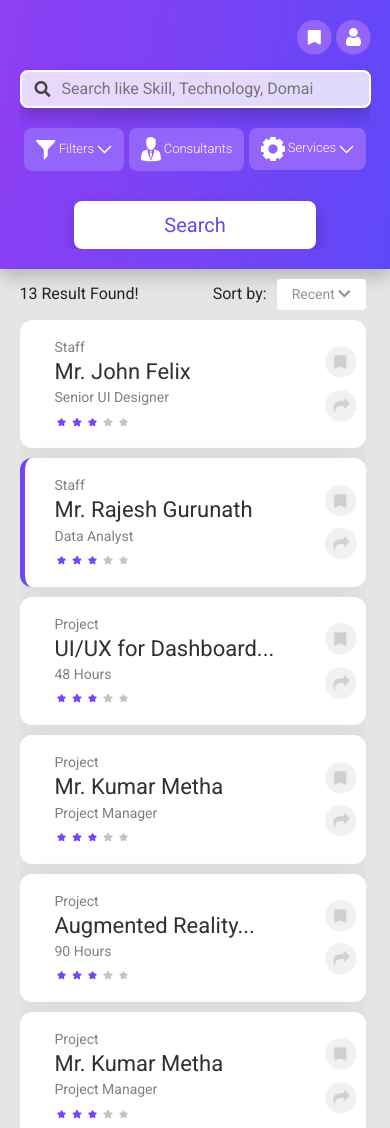
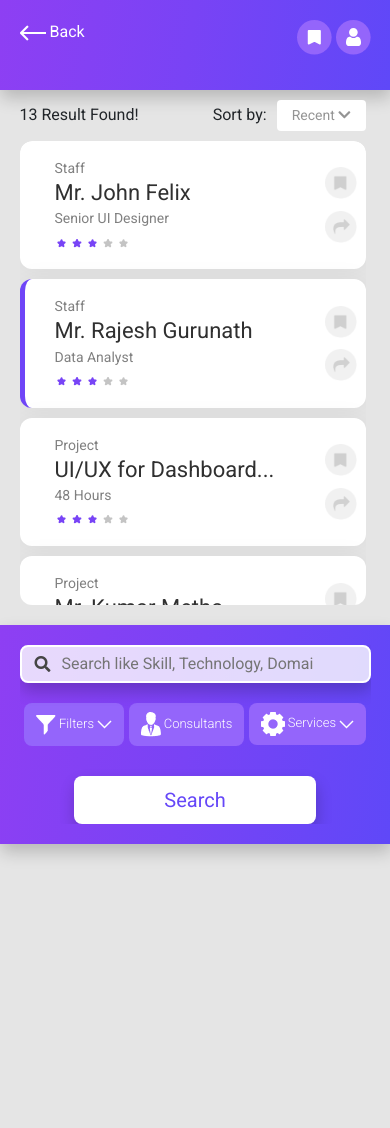
Before and after one commit to aarii22/dashboard-project, a plain HTML site: page index.html in a window 390 px wide. Shown: the top 1128 px of the page. After the commit the page ends 844 px from the top, so only its background shows below. Drawn offline with nearby package versions, Linux system fonts and the light colour scheme.

Commit message:
Add files via upload

```diff
--- a/css/style.css
+++ b/css/style.css
@@ -74,8 +74,13 @@ header{
     margin-bottom: 10px;
 }
 header .user-detail{
-    text-align: right;
+    display: flex;
+    justify-content: flex-end;
     padding-bottom: 15px;
+}
+header .user-detail .back-fn{
+    color: #FFFFFF;
+    display: none;
 }
 header .search-content{
     flex-basis: 70%;
@@ -97,7 +102,7 @@ header .search-btn{
     box-shadow: 1px 8px 16px rgba(0, 0, 0, 0.2);
     transition: all 0.2s ease-in;
 }
-.primary-btn:focus{
+.primary-btn:focus, .sec-btn:focus{
     outline: none;
 }
 .sec-btn{
@@ -274,6 +279,10 @@ header .service .dropdown{
     color: #737373;
     margin: 8px 0px;
 }
+/* Footer */
+.footer{
+    display: none;
+}
 /* Modal */
 .modal .modal-header{
     border: none;
@@ -299,6 +308,18 @@ header .service .dropdown{
     header .wrapper{
         flex-direction: column;
         text-align: center;
+        display: none !important;
+    }
+    .footer .wrapper{
+        flex-direction: column;
+        text-align: center;
+        display: block !important;
+    }
+    header .user-detail{
+        justify-content: space-between;
+    }
+    header .user-detail .back-fn{
+        display: block;
     }
     header .search-content{
         margin: 0px 0px 30px 0px;
@@ -327,7 +348,9 @@ header .service .dropdown{
         font-size: 13px;
     }
     .user-section .user-cards{
-        max-height: unset;
+        max-height: 55vh;
+        overflow: auto;
+        padding-bottom: 25px;
     }
     .user-section .user-cards .user{
         margin-right: 0;
@@ -337,6 +360,13 @@ header .service .dropdown{
     }
     .modal-dialog{
         max-width: 50%;
+    }
+    .footer{
+        display: block;
+        position: fixed;
+        bottom: 0%;
+        width: 100%;
+        margin: 0;
     }
 }
 @media (max-width: 767px){
--- a/index.html
+++ b/index.html
@@ -19,6 +19,10 @@
     <header>
         <div class="custom-container">
             <div class="user-detail">
+                <div class="back-fn">
+                    <img src="./images/arrow.png" alt="">
+                    <span>Back</span>
+                </div>
                 <picture>
                     <img src="./images/saved.svg" alt="saved" title="saved" />
                     <img src="./images/user.svg" alt="user" title="user" />
@@ -228,6 +232,51 @@
         </div>
     </div>
     <!--  -->
+    <!-- Footer -->
+    <header class="footer">
+        <div class="custom-container">
+            <div class="wrapper d-flex">
+                <div class="search-content">
+                    <form>
+                        <i class="fas fa-search"></i>
+                        <input type="search" placeholder="Search like Skill, Technology, Domain...">
+                        <label for="">| Advanced search <img src="./images/drop-down-2.png" alt=""></label>
+                        <!-- <i class="fas fa-chevron-down"></i> -->
+                    </form>
+                    <div class="search-tools d-flex">
+                        <button class="filter sec-btn" data-toggle="modal" data-target="#exampleModal">
+                            <img src="./images/filter.png" alt="">
+                            <span>Filters</span>
+                            <img src="./images/drop-down.png" />
+                        </button>
+                        <button class="consultant sec-btn">
+                            <img src="./images/consultant.png" alt="">
+                            <span>Consultants</span>
+                        </button>
+                        <div class="dropdown">
+                            <button class="sec-btn btn btn-secondary dropdown-toggle" type="button"
+                                id="dropdownMenuButton" data-toggle="dropdown" aria-haspopup="true"
+                                aria-expanded="false">
+                                <img src="./images/services.png" alt="">
+                                Services
+                                <img src="./images/drop-down.png" />
+                                <!-- <i class="fas fa-chevron-down"></i> -->
+                            </button>
+                            <div class="dropdown-menu" aria-labelledby="dropdownMenuButton">
+                                <a class="dropdown-item" href="#">Service 1</a>
+                                <a class="dropdown-item" href="#">Service 2</a>
+                                <a class="dropdown-item" href="#">Service 3</a>
+                            </div>
+                        </div>
+                    </div>
+                </div>
+                <div class="search-btn">
+                    <button class="primary-btn">Search</button>
+                </div>
+            </div>
+        </div>
+    </header>
+    <!--  -->
     <!-- BS Modal -->
     <div class="modal fade" id="exampleModal" tabindex="-1" role="dialog" aria-labelledby="exampleModalLabel"
         aria-hidden="true">
```
Also changed, not shown: images/arrow.png (added).
